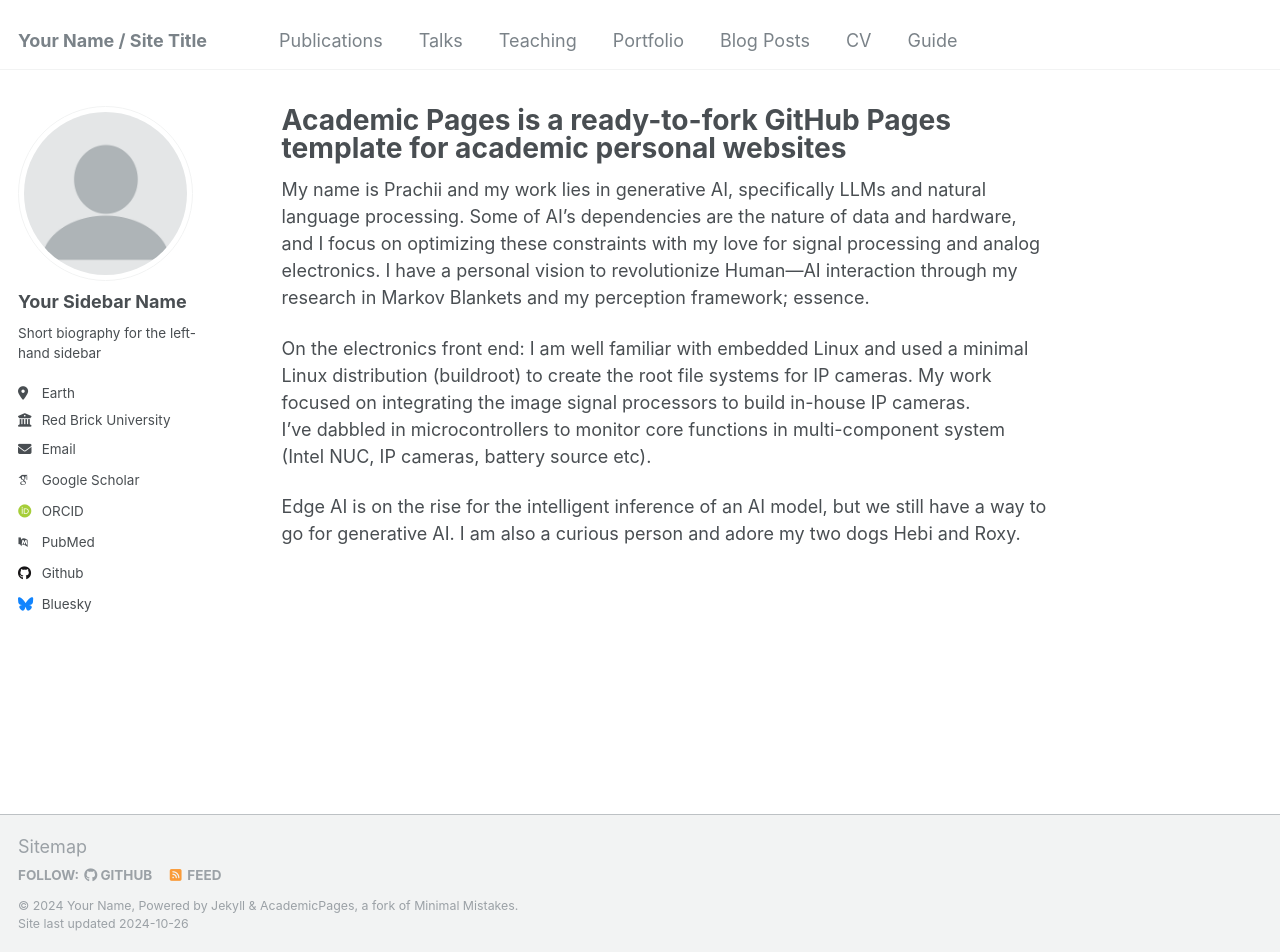
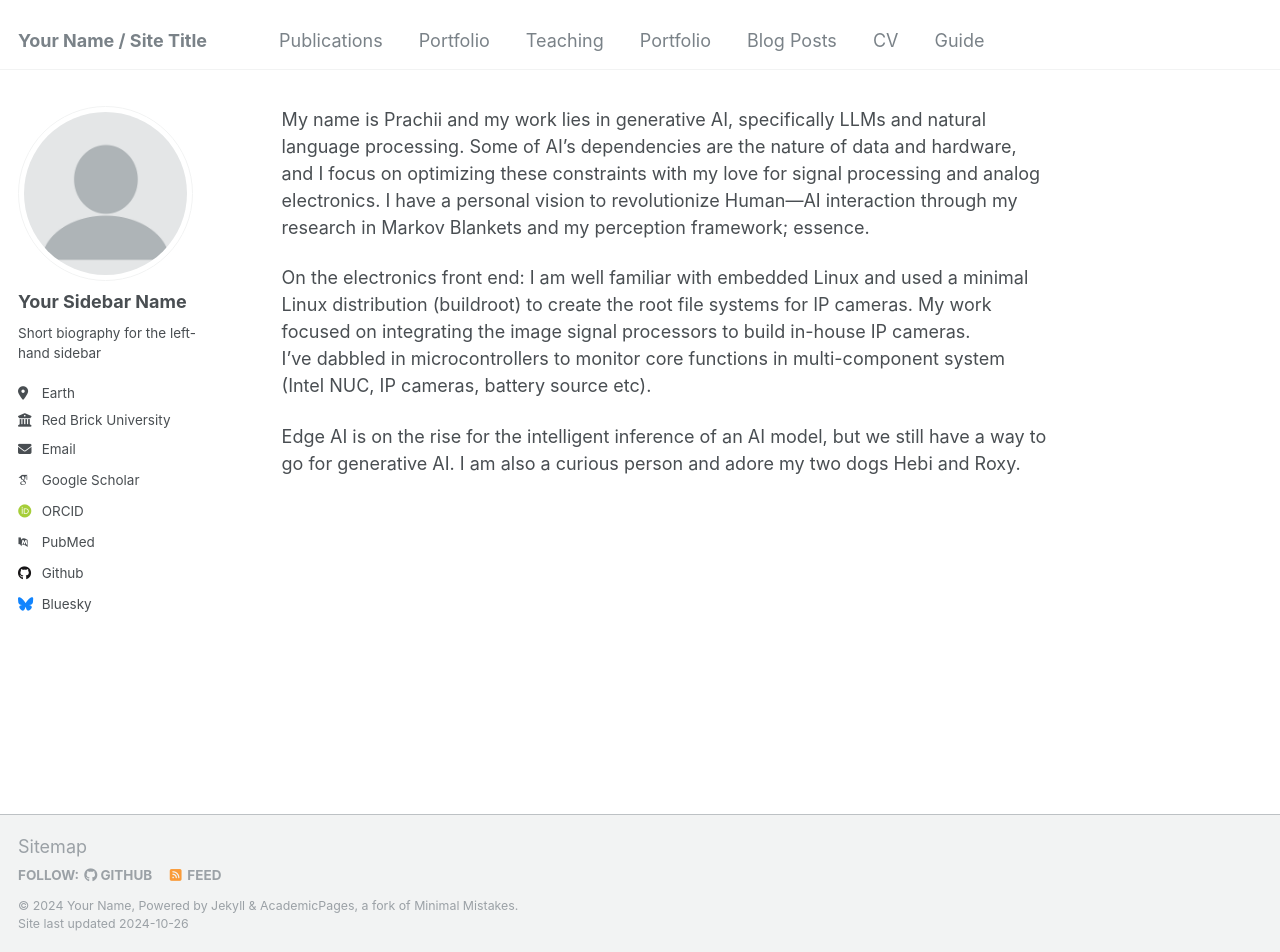
Before and after one commit to asaiyru99/asaiy, a Jekyll site: the page built from _pages/about.md, in a window 1280 px wide and 952 px high. Built offline with Jekyll 4.4.1, drawn with Linux system fonts in a browser that asks for light colours; some web fonts are replaced.

Commit message:
updated one port page

```diff
--- a/_data/navigation.yml
+++ b/_data/navigation.yml
@@ -8,8 +8,8 @@ main:
   - title: "Publications"
     url: /publications/
 
-  - title: "Talks"
-    url: /talks/
+  - title: "Portfolio"
+    url: /portfolio/
 
   - title: "Teaching"
     url: /teaching/
--- a/_pages/about.md
+++ b/_pages/about.md
@@ -1,6 +1,6 @@
 ---
 permalink: /
-title: "Academic Pages is a ready-to-fork GitHub Pages template for academic personal websites"
+title: null
 author_profile: true
 redirect_from:
   - /about/
```
Also changed, not shown: _talks/2012-03-01-talk-1.md (+1 -1 lines).
